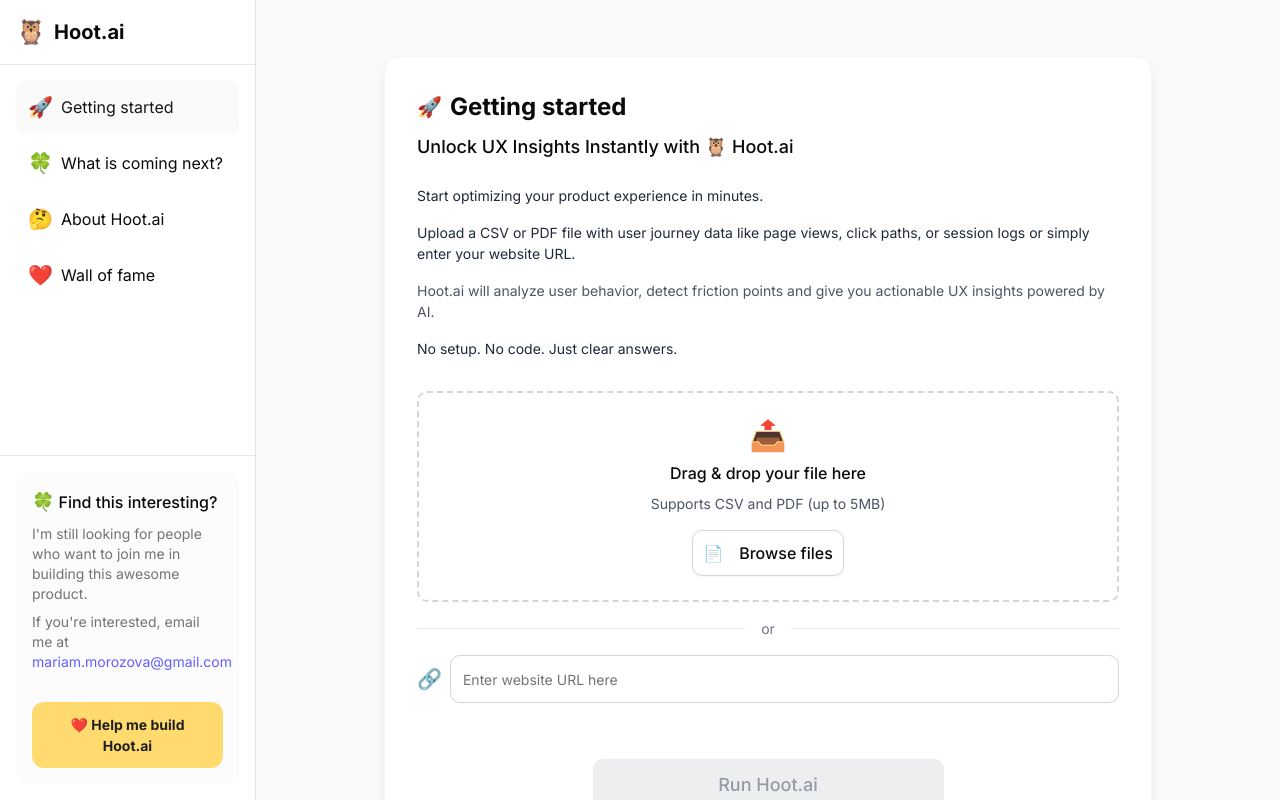
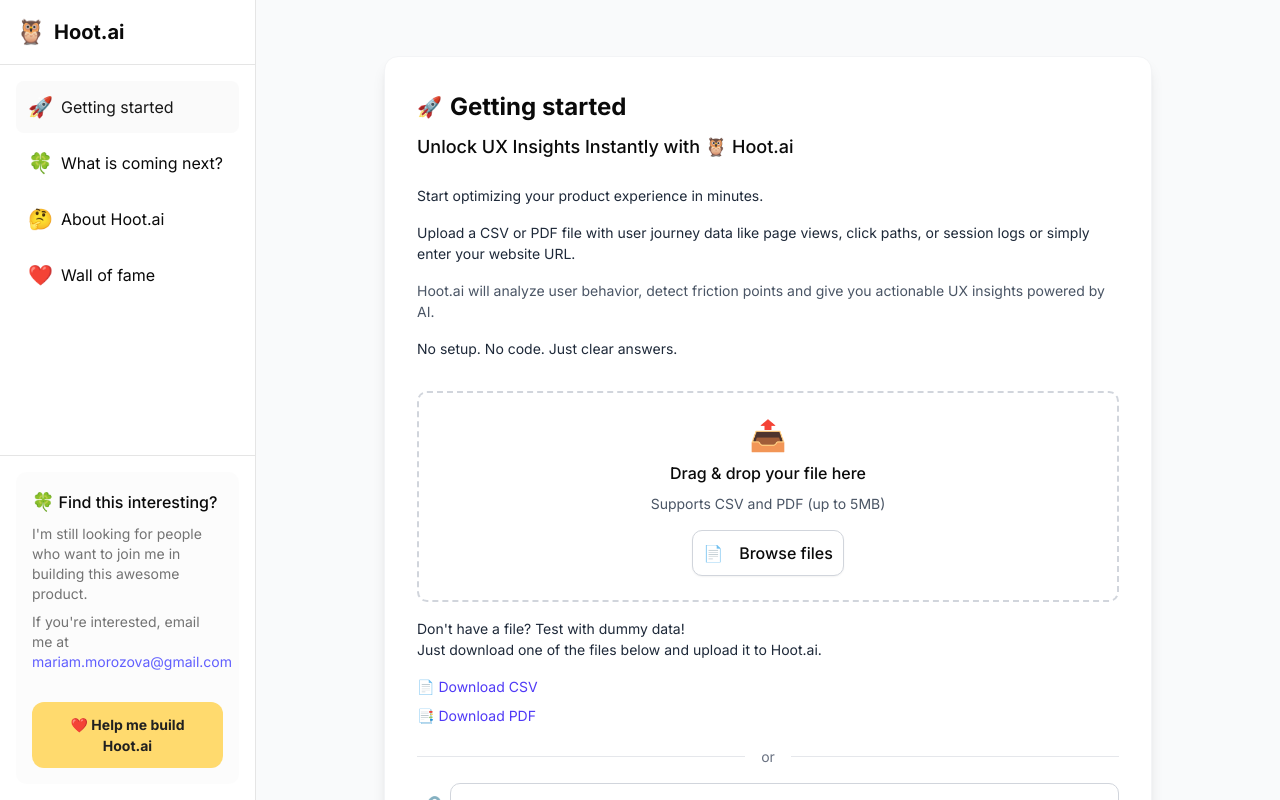
Before and after one commit to mar4ik/hootai, a Next.js app: page / in a window 1280 px wide. Built offline with nearby package versions, Linux system fonts and the light colour scheme; no server answers.

Commit message:
dummy data

```diff
--- a/src/components/getting-started.tsx
+++ b/src/components/getting-started.tsx
@@ -150,7 +150,6 @@
               <p className="text-[14px] text-gray-800">No setup. No code. Just clear answers.</p>
             </div>
           </div>
-
           <form onSubmit={handleSubmit} className="space-y-5 sm:space-y-6">
             {!file && (
               <div className="flex flex-col gap-4">
@@ -184,7 +183,15 @@
                     </Button>
                   </div>
                 </div>
-
+                <div className="text-[14px] text-gray-800" style={{marginBottom: '0px'}}>Don't have a file? Test with dummy data! <br />  Just download one of the files below and upload it to Hoot.ai.</div>
+                <div className="text-[14px] text-gray-800">
+                  <a href="/downloads/dummy_user_journey_data.csv" download className="text-indigo-600 hover:text-indigo-800 cursor-pointer mb-2" style={{display: 'block'}}>
+                    📄 Download CSV
+                  </a>
+                  <a href="/downloads/dummy_user_journey_data.pdf" download className="text-indigo-600 hover:text-indigo-800 cursor-pointer mb-1" style={{display: 'block'}}>
+                    📑 Download PDF
+                  </a>
+                </div>
                 <div className="flex items-center">
                   <div className="flex-grow h-px bg-gray-200"></div>
                   <span className="px-4 text-gray-500 text-[14px]">or</span>
```
Also changed, not shown: src/app/downloads/dummy_user_journey_data.csv (added), 1 other file (tests, documents, lock files or other folders). Lines whose indentation alone changed are shown as unchanged.
